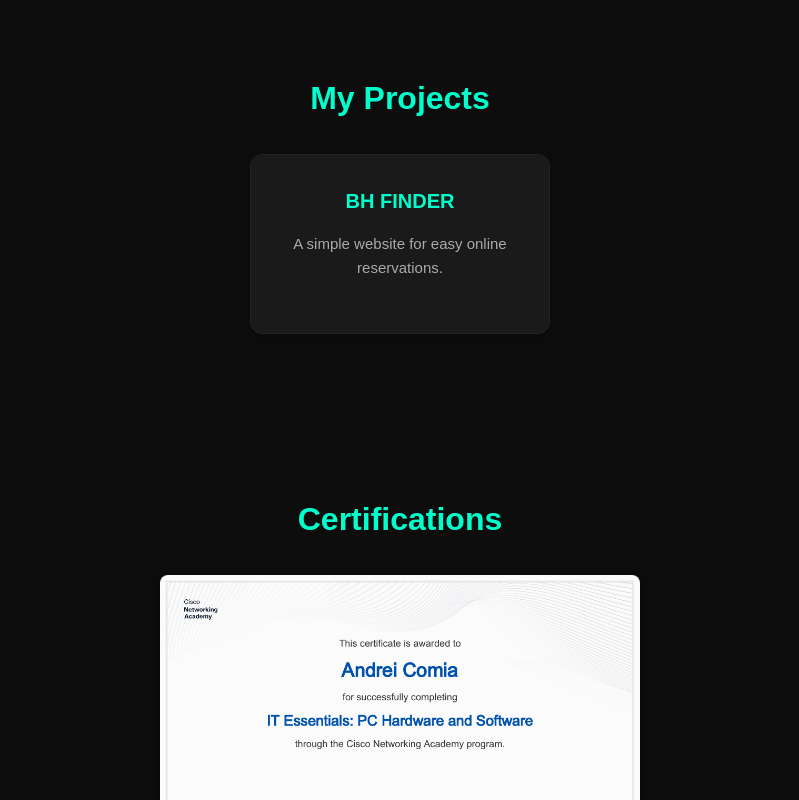
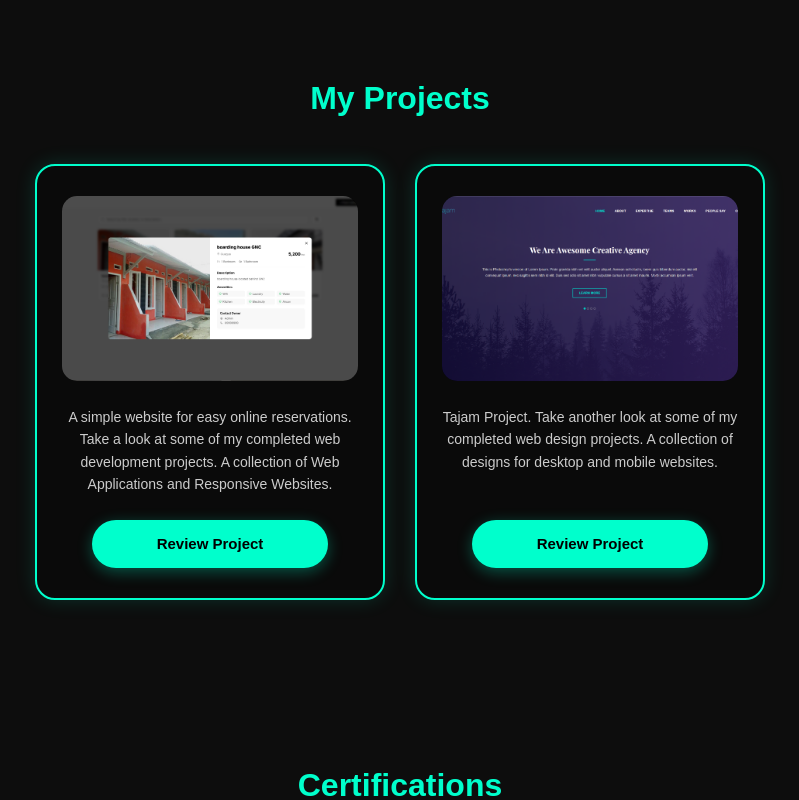
Before and after one commit to andreicomia/andreicomia, a plain HTML site: page index.html in a window 1280 px wide. Shown: the part 760-1560 px from the top of the page, without its empty margins (240-1039 px from the left). Drawn offline with Linux system fonts and the light colour scheme.

Commit message:
i add 1 more project

```diff
--- a/index.html
+++ b/index.html
@@ -37,13 +37,31 @@
 
   <section id="projects" class="projects">
     <h2>My Projects</h2>
-    <div class="cards">
-      <a href="https://bhfinder-three.vercel.app/login" target="_blank" class="card-link">
-        <div class="card">
-          <h3>BH FINDER</h3>
-          <p>A simple website for easy online reservations.</p>
+    <div class="project-cards">
+
+      <div class="project-card">
+        <div class="card-image-wrapper">
+          <img src="images/bh.png" alt="BH Finder mockup" class="card-img">
         </div>
-      </a>
+        <p class="card-desc">
+          A simple website for easy online reservations. Take a look at some of my completed web development projects. A collection of Web Applications and Responsive Websites.
+        </p>
+        <a href="https://bhfinder-three.vercel.app/login" target="_blank" class="card-btn">Review Project</a>
+      </div>
+
+      <div class="project-card">
+        <div class="card-image-wrapper">
+          <img src="images/tajam.png" alt="Tajam mockup" class="card-img">
+        </div>
+        <p class="card-desc">
+          Tajam Project. Take another look at some of my completed web design projects. A collection of designs for desktop and mobile websites.
+        </p>
+        <a href="file:///C:/xampps/htdocs/tajam/index.html" target="_blank" class="card-btn">Review Project</a>
+      </div>
+
+
+
+
     </div>
   </section>
 
--- a/style.css
+++ b/style.css
@@ -133,56 +133,99 @@ section {
   box-shadow: 0 5px 15px rgba(0, 255, 204, 0.3);
 }
 
+/* PROJECTS SECTION (UPDATED TO CYAN #00ffcc STYLE) */
 .projects {
   text-align: center;
 }
 
 .projects h2 {
   font-size: 32px;
-  margin-bottom: 30px;
+  margin-bottom: 40px;
   color: #00ffcc;
 }
 
-.cards {
+.project-cards {
   display: flex;
   justify-content: center;
-  gap: 25px;
+  gap: 30px;
   flex-wrap: wrap;
 }
 
-.card-link {
-  text-decoration: none;
-  color: inherit;
+.project-card {
+  background: #0a0a0a;
+  border: 2px solid #00ffcc; /* Updated to your hex #00ffcc */
+  box-shadow: 0 0 20px rgba(0, 255, 204, 0.15); /* Glow matches #00ffcc */
+  border-radius: 20px;
+  padding: 30px 25px;
+  width: 350px;
+  display: flex;
+  flex-direction: column;
+  align-items: center;
+  transition: transform 0.3s ease, box-shadow 0.3s ease;
 }
 
-.card {
-  background: #1a1a1a;
-  padding: 30px;
-  width: 300px;
-  min-height: 180px;
-  border-radius: 12px;
-  border: 1px solid #222;
-  box-shadow: 0 4px 15px rgba(0, 0, 0, 0.2);
-  transition: transform 0.3s ease, border-color 0.3s ease, box-shadow 0.3s ease;
+.project-card:hover {
+  transform: translateY(-5px);
+  box-shadow: 0 0 30px rgba(0, 255, 204, 0.35); /* Glow expands on hover */
 }
 
-.card:hover {
-  transform: translateY(-8px);
-  border-color: #00ffcc;
-  box-shadow: 0 6px 20px rgba(0, 255, 204, 0.15);
+.card-image-wrapper {
+  width: 100%;
+  aspect-ratio: 16 / 10;
+  border-radius: 15px;
+  overflow: hidden;
+  margin-bottom: 25px;
+  background: #000;
+  display: flex;
+  align-items: center;
+  justify-content: center;
 }
 
-.card h3 {
-  margin-bottom: 15px;
-  color: #00ffcc;
-  font-size: 20px;
+.card-img {
+  width: 100%;
+  height: 100%;
+  object-fit: cover;
 }
 
-.card p {
-  color: #aaaaaa;
-  font-size: 15px;
+.card-title {
+  font-size: 24px;
+  font-weight: bold;
+  color: #ffffff;
+  margin-bottom: 15px;
+  text-align: center;
 }
 
+.card-desc {
+  font-size: 14px;
+  color: #cccccc;
+  line-height: 1.6;
+  text-align: center;
+  margin-bottom: 25px;
+  flex-grow: 1; /* Keeps buttons cleanly aligned across differing text lengths */
+}
+
+.card-btn {
+  display: inline-block;
+  background: #00ffcc; /* Updated button color to #00ffcc */
+  color: #000000; /* Dark text for contrast against neon cyan background */
+  text-decoration: none;
+  padding: 12px 0;
+  width: 80%;
+  border-radius: 30px;
+  font-weight: bold;
+  font-size: 15px;
+  box-shadow: 0 4px 15px rgba(0, 255, 204, 0.3); /* Button shadow glow changed to cyan */
+  transition: background 0.3s ease, transform 0.2s ease, box-shadow 0.3s ease;
+  text-align: center;
+}
+
+.card-btn:hover {
+  background: #00e6b8; /* Slightly deeper cyan for interactive feedback */
+  transform: scale(1.03);
+  box-shadow: 0 6px 20px rgba(0, 255, 204, 0.5);
+}
+
+/* CERTIFICATIONS SECTION */
 .certifications {
   text-align: center;
 }
@@ -207,6 +250,7 @@ section {
   box-shadow: 0 5px 15px rgba(0, 0, 0, 0.5);
 }
 
+/* ABOUT SECTION */
 .about {
   text-align: center;
 }
@@ -224,6 +268,7 @@ section {
   font-size: 18px;
 }
 
+/* EDUCATION SECTION */
 .education {
   text-align: center;
 }
@@ -266,6 +311,7 @@ section {
   font-size: 14px;
 }
 
+/* CONTACT SECTION */
 .social-section {
   text-align: center;
   margin-bottom: 40px;
@@ -363,6 +409,7 @@ section {
   color: #000;
 }
 
+/* FOOTER SECTION */
 .footer {
   height: 80px;
   width: 100%;
@@ -379,6 +426,7 @@ section {
   font-size: 14px;
 }
 
+/* RESPONSIVE DESIGN MEDIA QUERIES */
 @media (max-width: 768px) {
   header {
     padding: 15px 5%;
@@ -415,8 +463,8 @@ section {
     height: 250px;
   }
 
-  .card {
+  .project-card {
     width: 100%;
-    max-width: 320px;
+    max-width: 350px;
   }
 }
```
Also changed, not shown: images/bh.png (added), images/tajam.png (added).
